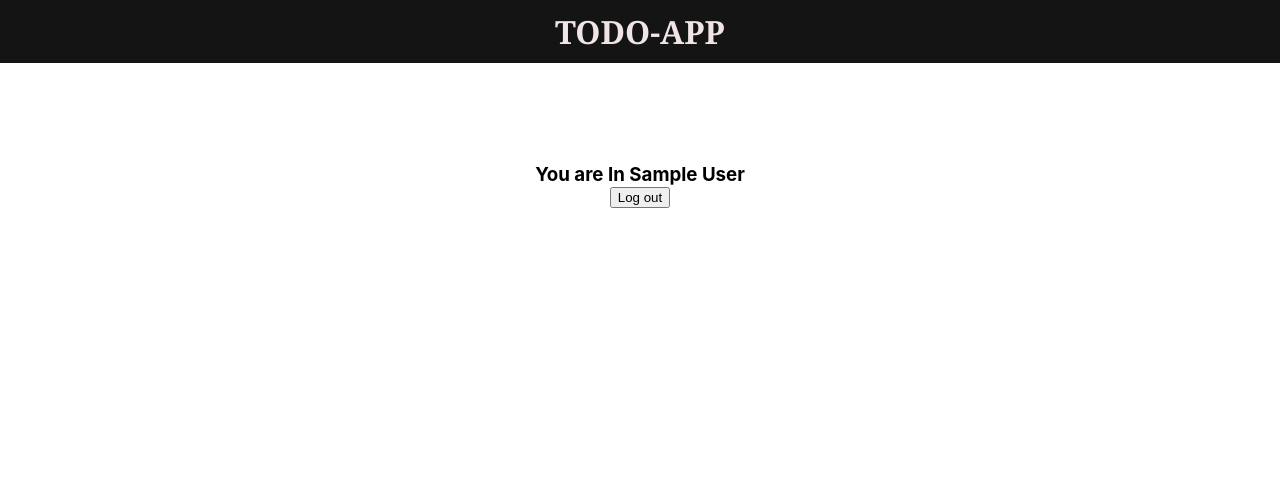
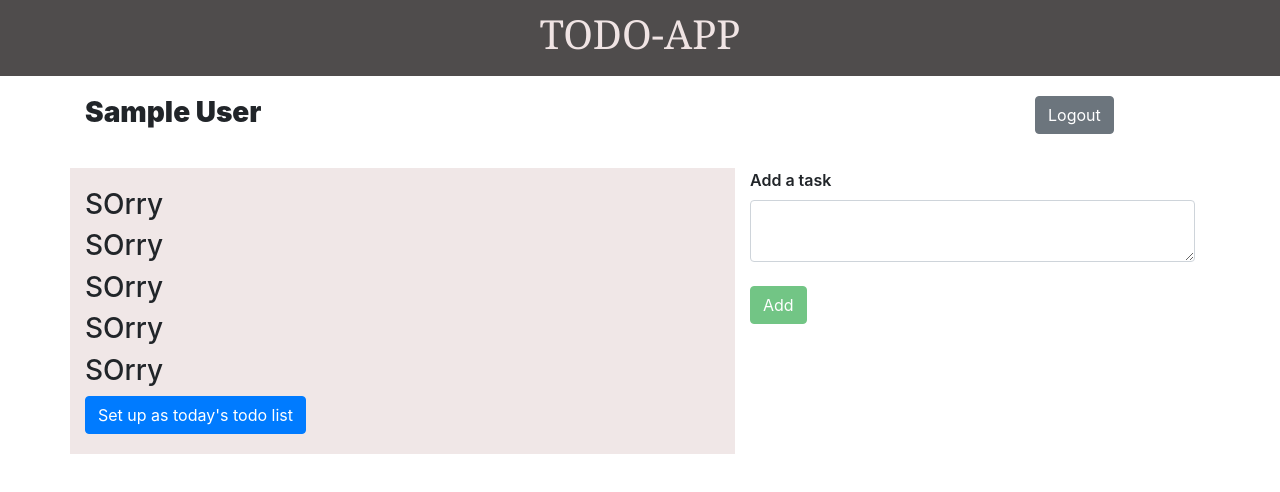
Before and after one commit to soufianechaghilWD/TODO-APP, a React (Create React App) app: page /in in a window 1280 px wide. Shown: the top 492 px of the page. Built offline with nearby package versions, Linux system fonts and the light colour scheme; no server answers; sample sign-in values are in the browser's storage.

Commit message:
Everything is set up for the layout to take place

```diff
--- a/package.json
+++ b/package.json
@@ -7,8 +7,10 @@
     "@testing-library/jest-dom": "^4.2.4",
     "@testing-library/react": "^9.3.2",
     "@testing-library/user-event": "^7.1.2",
+    "bootstrap": "^4.5.2",
     "firebase": "^7.22.1",
     "react": "^16.13.1",
+    "react-bootstrap": "^1.3.0",
     "react-dom": "^16.13.1",
     "react-router-dom": "^5.2.0",
     "react-scripts": "3.4.3"
--- a/src/App.css
+++ b/src/App.css
@@ -1,22 +1,23 @@
 * {
   margin: 0;
-  text-align: center;
 }
 
 .header {
+  text-align: center;
   color: rgb(240, 228, 228);
-  background-color: rgb(21, 20, 20);
+  background-color: rgb(79, 76, 76);
   padding: 10px 0;
-  margin-bottom: 100px;
+  margin-bottom: 20px;
   font-family: Georgia, "Times New Roman", Times, serif;
 }
 .home {
+  text-align: center;
   border: 1px solid rgb(230, 222, 222);
   border-radius: 2%;
   padding: 20px 10px;
   width: 300px;
   display: block;
-  margin: auto;
+  margin: 100px auto;
   background-color: rgb(240, 231, 231);
 }
 .home__title {
@@ -26,3 +27,20 @@
 .home__signin {
   font-family: cursive;
 }
+input {
+  text-align: left;
+}
+.In__name {
+  font-weight: 900;
+}
+.In__2row {
+  margin-top: 30px;
+}
+.In__label {
+  font-weight: 600;
+}
+.In__show {
+  padding-top: 20px;
+  background-color: rgb(240, 231, 231);
+  padding-bottom: 20px;
+}
--- a/src/components/In.js
+++ b/src/components/In.js
@@ -1,8 +1,13 @@
 import React, { useEffect, useState } from "react";
 import { auth } from "../firebase";
+import { Button, Container, Row, Col, Form } from "react-bootstrap";
+import "bootstrap/dist/css/bootstrap.min.css";
+import Todo from "./Todo";
 
 function In(props) {
   const [user, setUser] = useState(null);
+  const [input, setInput] = useState("");
+  const [todos, setTodos] = useState([null, null, null, null, null]);
   useEffect(() => {
     const unsubscribe = auth.onAuthStateChanged((authUser) => {
       if (authUser) {
@@ -25,12 +30,78 @@ function In(props) {
     auth.signOut();
     props.history.push("/");
   };
+  const deleteOneIfExist = (tab, inp) => {
+    let res = [inp, ...tab];
+    if (res[res.length - 1] === null) {
+      res.splice(res.length - 1, 1);
+    }
+    return res;
+  };
+  const addOne = (e) => {
+    e.preventDefault();
+    setTodos(deleteOneIfExist(todos, input));
+    setInput("");
+  };
 
+  const addTodoList = (e) => {
+    e.preventDefault();
+  };
   return user !== null ? (
-    <div>
-      <h3>You are In {user.displayName}</h3>
-      <button onClick={logout}>Log out</button>
-    </div>
+    <Container className="In">
+      <Row>
+        <Col sm={6}>
+          <h3 className="In__name">{user.displayName}</h3>
+        </Col>
+        <Col sm={{ offset: 4 }}>
+          <Button onClick={logout} variant="secondary">
+            Logout
+          </Button>
+        </Col>
+      </Row>
+      <Row className="In__2row">
+        <Col
+          xs={{ span: 12, order: 2 }}
+          md={{ span: 7, order: 1 }}
+          className="In__show"
+        >
+          {todos.map((todo) => (
+            <Todo todo={todo} />
+          ))}
+
+          <Button
+            onClick={addTodoList}
+            disabled={todos.length === 0}
+            className="In__setButton"
+          >
+            Set up as today's todo list
+          </Button>
+        </Col>
+        <Col
+          xs={{ span: 12, order: 1 }}
+          md={{ span: 5, order: 2 }}
+          className="In__add"
+        >
+          <Form>
+            <Form.Label className="In__label">Add a task</Form.Label>
+            <Form.Control
+              as="textarea"
+              rows="2"
+              value={input}
+              onChange={(e) => setInput(e.target.value)}
+            ></Form.Control>
+            <br />
+            <Button
+              type="submit"
+              onClick={addOne}
+              variant="success"
+              disabled={!input}
+            >
+              Add
+            </Button>
+          </Form>
+        </Col>
+      </Row>
+    </Container>
   ) : (
     <div>
       <h4>Loading</h4>
--- a/src/components/Signin.js
+++ b/src/components/Signin.js
@@ -45,7 +45,7 @@ function Signin(props) {
           type="submit"
           onClick={handleSubmit}
         >
-          submit
+          Connect
         </Button>
       </FormControl>
       <br />
--- /dev/null
+++ b/src/components/Todo.js
@@ -0,0 +1,11 @@
+import React from "react";
+
+function Todo(props) {
+  return (
+    <div className="In__todo">
+      {props.todo !== null ? <h3>{props.todo}</h3> : <h3>SOrry</h3>}
+    </div>
+  );
+}
+
+export default Todo;
```
Also changed, not shown: 1 other file (tests, documents, lock files or other folders).
